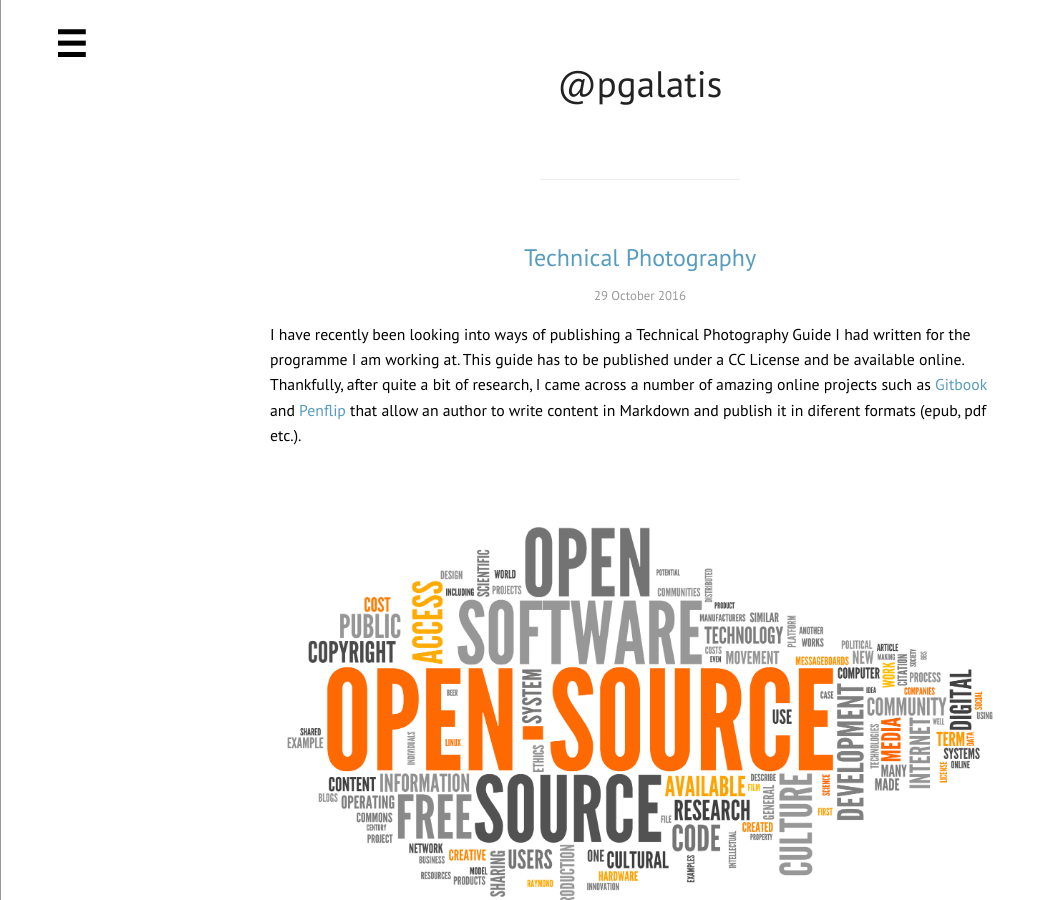
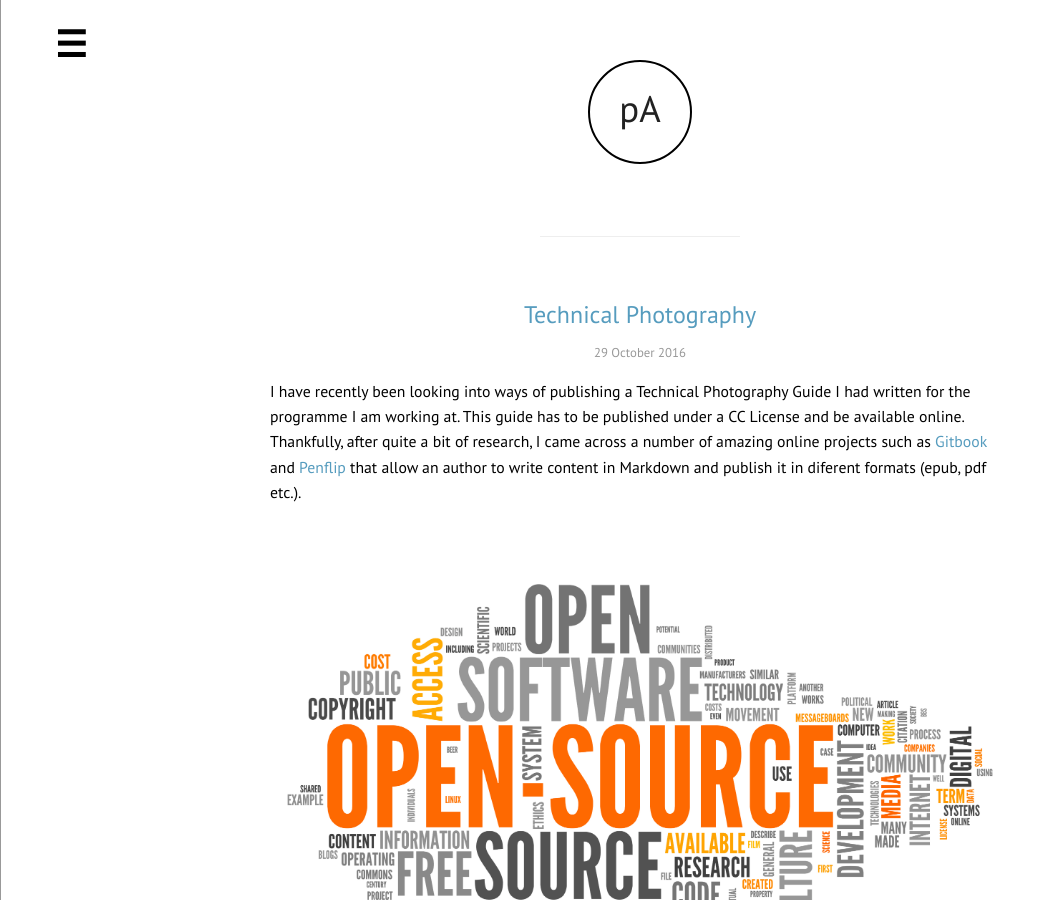
Before and after one commit to pgalatis/pgalatis.github.io, a Jekyll site: the page built from index.html, in a window 1280 px wide and 900 px high. Shown: the whole window, without its empty margins (0-1055 px from the left). Built offline with Jekyll 4.4.1, drawn with Linux system fonts in a browser that asks for light colours; nearby versions of some CDN libraries; the list of posts is cut into pages by our own code.

Commit message:
Update default.html

```diff
--- a/_layouts/default.html
+++ b/_layouts/default.html
@@ -73,9 +73,9 @@
 
   <div class="wrapper">
     <header role="banner">
-      <!-- <div id="circle"> -->
-      <h1 class="title">@pgalatis</h1>
-      <!-- </div> -->
+      <div id="circle">
+      <h1 class="title">pA</h1>
+      </div>
       <nav class="info">
         <!--<a href="/">home</a>
         <a href="/about">about</a>-->
```
